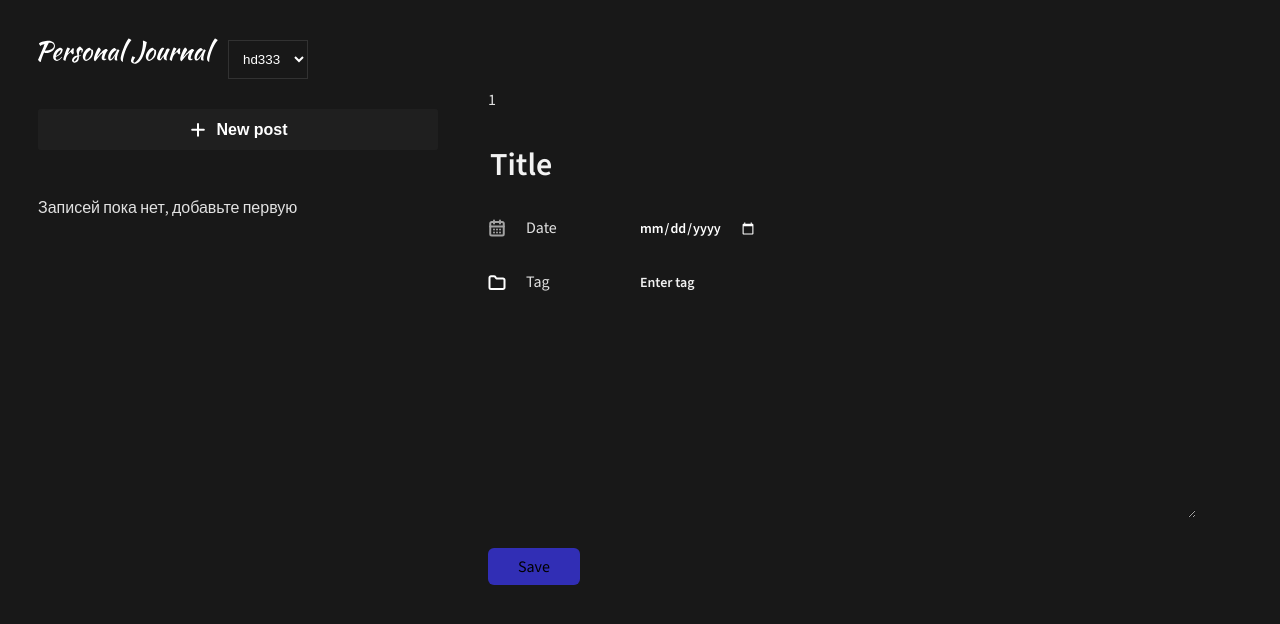
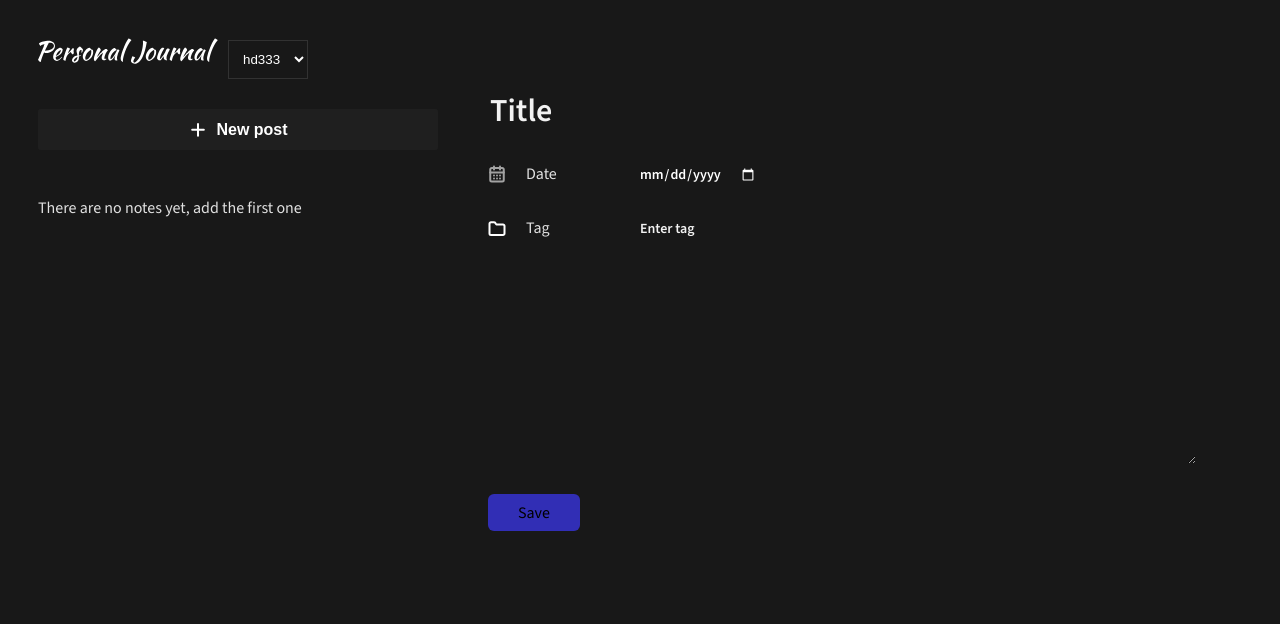
Before and after one commit to Immeo/Online-Journal, a React (Vite) app: page / in a window 1280 px wide. Shown: the top 624 px of the page. Built offline with nearby package versions, Linux system fonts and the light colour scheme.

Commit message:
19-added separation adding notes

```diff
--- a/src/App.jsx
+++ b/src/App.jsx
@@ -30,8 +30,7 @@ function App() {
 						dataItems.length > 0
 							? Math.max(...dataItems.map(i => i.id)) + 1
 							: 1,
-					title: dataItem.title,
-					text: dataItem.text,
+					...dataItem,
 					date: new Date(),
 				},
 			]);
--- a/src/components/JournalForm/JournalForm.jsx
+++ b/src/components/JournalForm/JournalForm.jsx
@@ -60,9 +60,12 @@ export function JournalForm({ addDataItem }) {
 		disatchForm({ type: 'SUBMIT' });
 	};
 
+	useEffect(() => {
+		disatchForm({ type: 'INPUT_CHANGE', payload: { userId } });
+	}, [userId]);
+
 	return (
 		<form className={styles['journal-form']} onSubmit={addNotes}>
-			{userId}
 			<div>
 				<Input
 					ref={titleRef}
--- a/src/components/JournalList/JournalList.jsx
+++ b/src/components/JournalList/JournalList.jsx
@@ -1,9 +1,13 @@
+import { useContext } from 'react';
+import { UserContext } from '../../context/user.context';
 import CardButton from '../CardButton/CardButton';
 import JournalItem from '../JournalItem/JournalItem';
 
 export function JournalList({ items }) {
+	const { userId } = useContext(UserContext);
+
 	if (items.length === 0) {
-		return <p>Записей пока нет, добавьте первую</p>;
+		return <p>There are no notes yet, add the first one</p>;
 	}
 	const sortItems = (a, b) => {
 		if (a.date < b.date) {
@@ -15,11 +19,14 @@ export function JournalList({ items }) {
 
 	return (
 		<>
-			{items.sort(sortItems).map(el => (
-				<CardButton key={el.id}>
-					<JournalItem title={el.title} text={el.text} date={el.date} />
-				</CardButton>
-			))}
+			{items
+				.filter(el => el.userId === userId)
+				.sort(sortItems)
+				.map(el => (
+					<CardButton key={el.id}>
+						<JournalItem title={el.title} text={el.text} date={el.date} />
+					</CardButton>
+				))}
 		</>
 	);
 }
```
